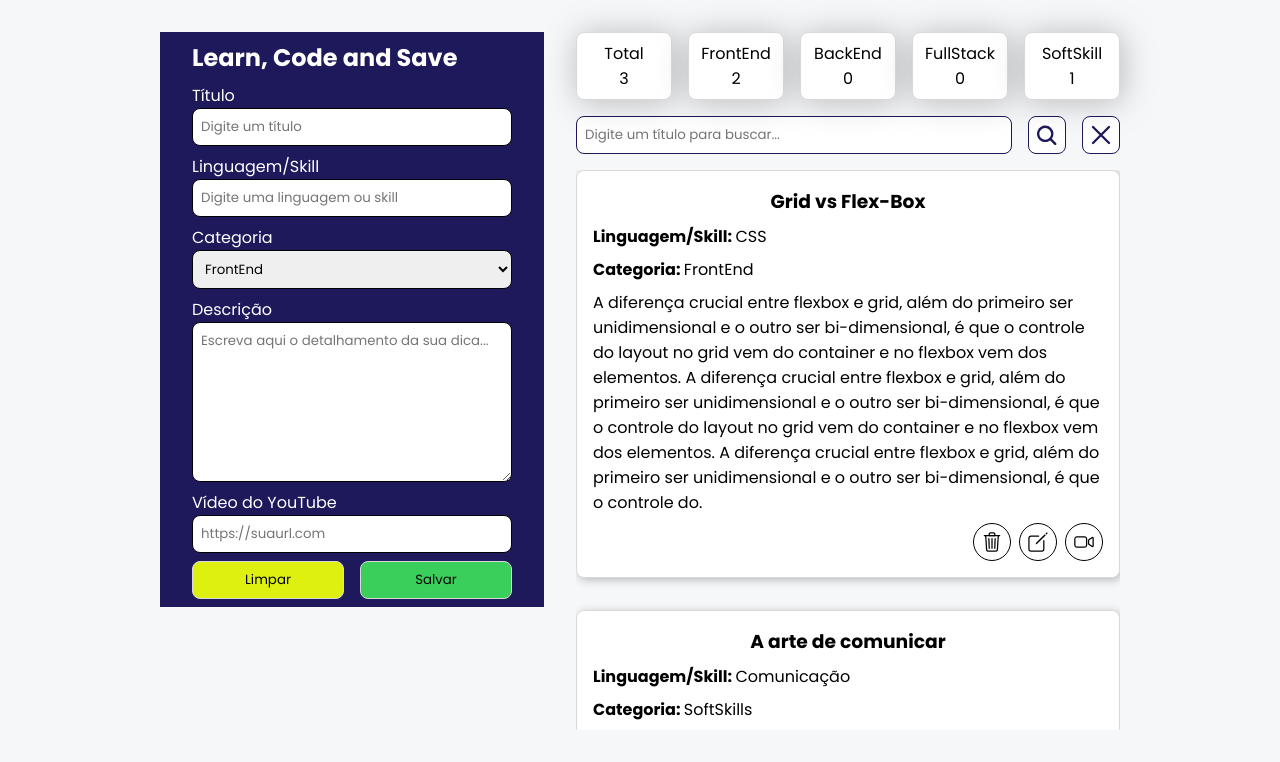
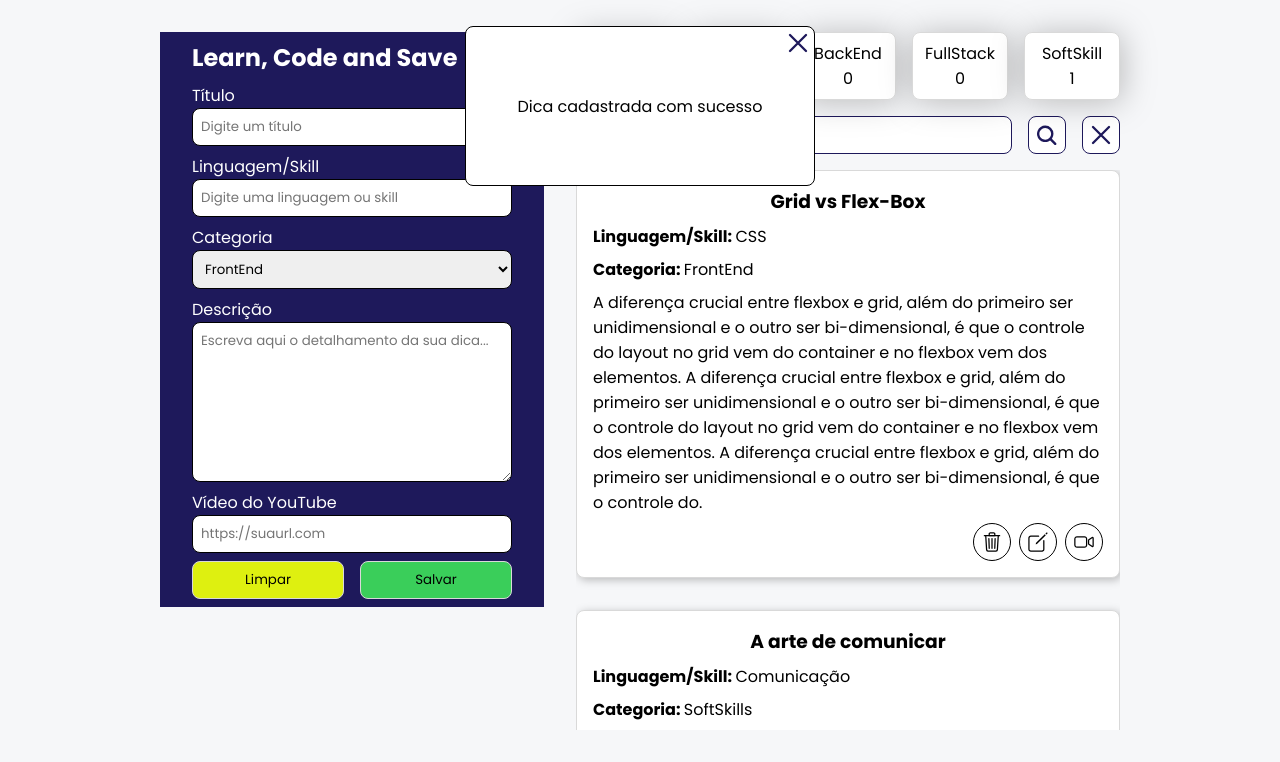
Before and after one commit to saullbrandao/DEVinKnowledge, a plain HTML site: page index.html in a window 1280 px wide. Both pictures are taken after typing "Sample", "Sample", "Sample", "https://example.com" into the empty fields and a click on the button "Salvar". Shown: the part 54-816 px from the top of the page. Drawn offline with Linux system fonts and the light colour scheme.

Commit message:
feat: display modal with info about operation instead of alerts

```diff
--- /dev/null
+++ b/components/Modal/index.js
@@ -0,0 +1,34 @@
+export const createModal = modalMessage => {
+  const modal = document.createElement('div')
+
+  const closeModalButton = document.createElement('button')
+  closeModalButton.type = 'button'
+  closeModalButton.classList.add('closeModalButton')
+  closeModalButton.innerHTML = `<img src="../images/close.svg" alt="close" />`
+  closeModalButton.onclick = closeModal
+
+  let modalContent = ''
+
+  if (Array.isArray(modalMessage)) {
+    modalMessage.forEach(message => (modalContent += `<p>${message}</p>`))
+  } else {
+    modalContent = `<p>${modalMessage}</p>`
+  }
+
+  modal.innerHTML = `
+  <div class="modal-content">
+    ${modalContent}
+  </div>
+  `
+  modal.appendChild(closeModalButton)
+  modal.classList.add('modal', 'modal-show')
+
+  document.body.appendChild(modal)
+}
+
+const closeModal = () => {
+  const modal = document.querySelector('.modal')
+  modal.classList.replace('modal-show', 'modal-close')
+
+  modal.addEventListener('animationend', () => modal.remove())
+}
--- /dev/null
+++ b/components/Modal/style.css
@@ -0,0 +1,84 @@
+.modal {
+  position: absolute;
+  top: 20%;
+  left: 50%;
+  transform: translate(-50%, -50%);
+
+  background-color: var(--white);
+  min-height: 20%;
+  min-width: 350px;
+  border: 1px solid var(--black);
+  border-radius: 0.5rem;
+}
+
+.modal-show {
+  animation: fadein 0.5s;
+}
+
+.modal-close {
+  animation: fadeout 0.5s;
+}
+
+.closeModalButton {
+  display: flex;
+  justify-content: center;
+  align-items: center;
+
+  position: absolute;
+  right: 2px;
+  top: 2px;
+
+  padding: 4px;
+
+  background-color: transparent;
+  border: none;
+  border-radius: 0.5rem;
+  cursor: pointer;
+  z-index: 10;
+
+  transition: filter 200ms;
+}
+
+.closeModalButton:hover {
+  filter: opacity(0.8);
+  background-color: var(--light-gray);
+}
+
+.closeModalButton > img {
+  width: 20px;
+  height: 20px;
+}
+
+.modal-content {
+  position: absolute;
+  display: flex;
+  flex-direction: column;
+  justify-content: center;
+  align-items: center;
+  gap: 16px;
+  left: 0;
+  right: 0;
+  top: 0;
+  bottom: 0;
+  padding: 24px;
+}
+
+@keyframes fadein {
+  from {
+    opacity: 0;
+  }
+
+  to {
+    opacity: 1;
+  }
+}
+
+@keyframes fadeout {
+  from {
+    opacity: 1;
+  }
+
+  to {
+    opacity: 0;
+  }
+}
--- a/index.html
+++ b/index.html
@@ -7,6 +7,7 @@
     <link rel="shortcut icon" href="images/book.png" type="image/png" />
     <title>DEVinKnowledge</title>
     <link rel="stylesheet" href="style.css" />
+    <link rel="stylesheet" href="components/Modal/style.css" />
     <script src="index.js" type="module"></script>
   </head>
   <body>
--- a/index.js
+++ b/index.js
@@ -1,3 +1,4 @@
+import { createModal } from './components/Modal/index.js'
 import {
   generateID,
   loadFromLocalStorage,
@@ -36,7 +37,6 @@ searchForm.addEventListener('reset', () => {
 
 tipsForm.addEventListener('submit', event => {
   event.preventDefault()
-  let message
 
   const newTip = {
     title: event.target.title.value,
@@ -52,26 +52,22 @@ tipsForm.addEventListener('submit', event => {
   if (isEditing) {
     newTip.id = tipIDInput.value
     editTip(newTip)
-    message = 'Dica editada com sucesso'
   } else {
     newTip.id = generateID(title)
     addTip(newTip)
-
-    message = 'Dica cadastrada com sucesso'
   }
 
   renderCard(newTip)
 
   tipIDInput.value = ''
   tipsForm.reset()
-
-  alert(message)
 })
 
 const addTip = tip => {
   tips.push(tip)
 
   saveToLocalStorage(tips)
+  createModal('Dica cadastrada com sucesso')
 }
 
 const editTip = editedTip => {
@@ -81,6 +77,7 @@ const editTip = editedTip => {
 
   tips = updatedTips
   saveToLocalStorage(tips)
+  createModal('Dica editada com sucesso')
 }
 
 const deleteTip = id => {
@@ -94,7 +91,7 @@ const deleteTip = id => {
     card.remove()
 
     renderStats(tips)
-    alert('Dica deletada com sucesso')
+    createModal('Dica deletada com sucesso')
   }
 }
 
```
